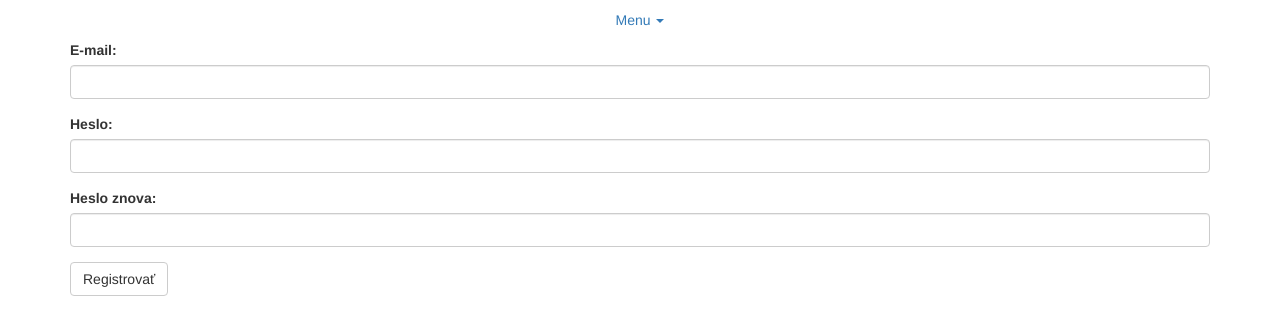
After one commit to j4nk0/xbtzmenaren, a Django app: page /registration/ in a window 1280 px wide. The commit adds this page. Shown: the top 335 px of the page. Run offline with Django 3.2, Linux system fonts and the light colour scheme; some libraries are stand-ins or nearby versions.

Commit message:
add registration page

```diff
--- /dev/null
+++ b/xbtzmenarendjango/xbtzmenarenapp/templates/xbtzmenarenapp/registration.html
@@ -0,0 +1,22 @@
+{% extends 'xbtzmenarenapp/withPublicMenu.html' %}
+
+{% block content %}
+  <div class="container">
+    <form action="{% url 'registration-attempt' %}" method="post">
+      {% csrf_token %}
+      <div class="form-group">
+        <label for="usr">E-mail:</label>
+        <input type="text" class="form-control" name="username"/>
+      </div>
+      <div class="form-group">
+        <label for="password">Heslo:</label>
+        <input type="password" class="form-control" name="password"/>
+      </div>
+      <div class="form-group">
+        <label for="password">Heslo znova:</label>
+        <input type="password" class="form-control" name="password-again"/>
+      </div>
+      <button type="submit" class="btn btn-default">Registrovať</button>
+    </form>
+  </div>
+{% endblock %}
--- a/xbtzmenarendjango/xbtzmenarenapp/templates/xbtzmenarenapp/withPublicMenu.html
+++ b/xbtzmenarendjango/xbtzmenarenapp/templates/xbtzmenarenapp/withPublicMenu.html
@@ -7,7 +7,7 @@
         <span class="caret"></span></a>
       <ul class="dropdown-menu">
         <li><a href="{% url 'login' %}">Prihlásenie</a></li>
-        <li><a href="#">Registrácia</a></li>
+	<li><a href="{% url 'registration' %}">Registrácia</a></li>
         <li><a href="{% url 'public-rates' %}">Kurzy</a></li>
 	<li><a href="{% url 'terms' %}">Obchodné podmienky</a></li>
 	<li><a href="{% url 'contacts' %}">Kontakty</a></li>
--- a/xbtzmenarendjango/xbtzmenarenapp/urls.py
+++ b/xbtzmenarendjango/xbtzmenarenapp/urls.py
@@ -21,4 +21,7 @@ urlpatterns = [
 
     path('terms/', views.terms_and_conditions, name='terms'),
     path('contacts/', views.contacts, name='contacts'),
+
+    path('registration/', views.registration, name='registration'),
+    path('registration-attempt/', views.registration_attempt, name='registration-attempt'),
 ]
--- a/xbtzmenarendjango/xbtzmenarenapp/views.py
+++ b/xbtzmenarendjango/xbtzmenarenapp/views.py
@@ -89,3 +89,9 @@ def terms_and_conditions(request):
 
 def contacts(request):
     return render(request, 'xbtzmenarenapp/contacts.html', {})
+
+def registration(request):
+    return render(request, 'xbtzmenarenapp/registration.html', {})
+
+def registration_attempt(request):
+    return registration(request)
```
